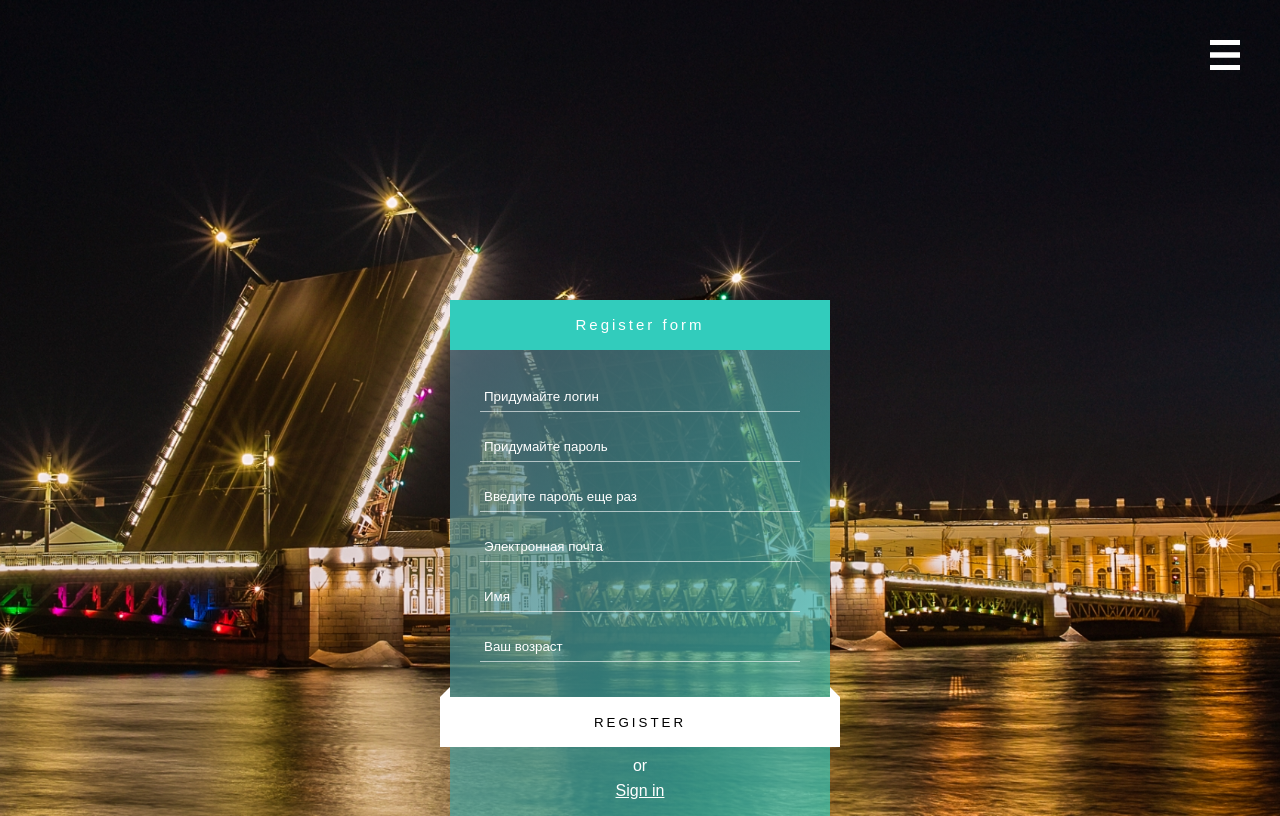
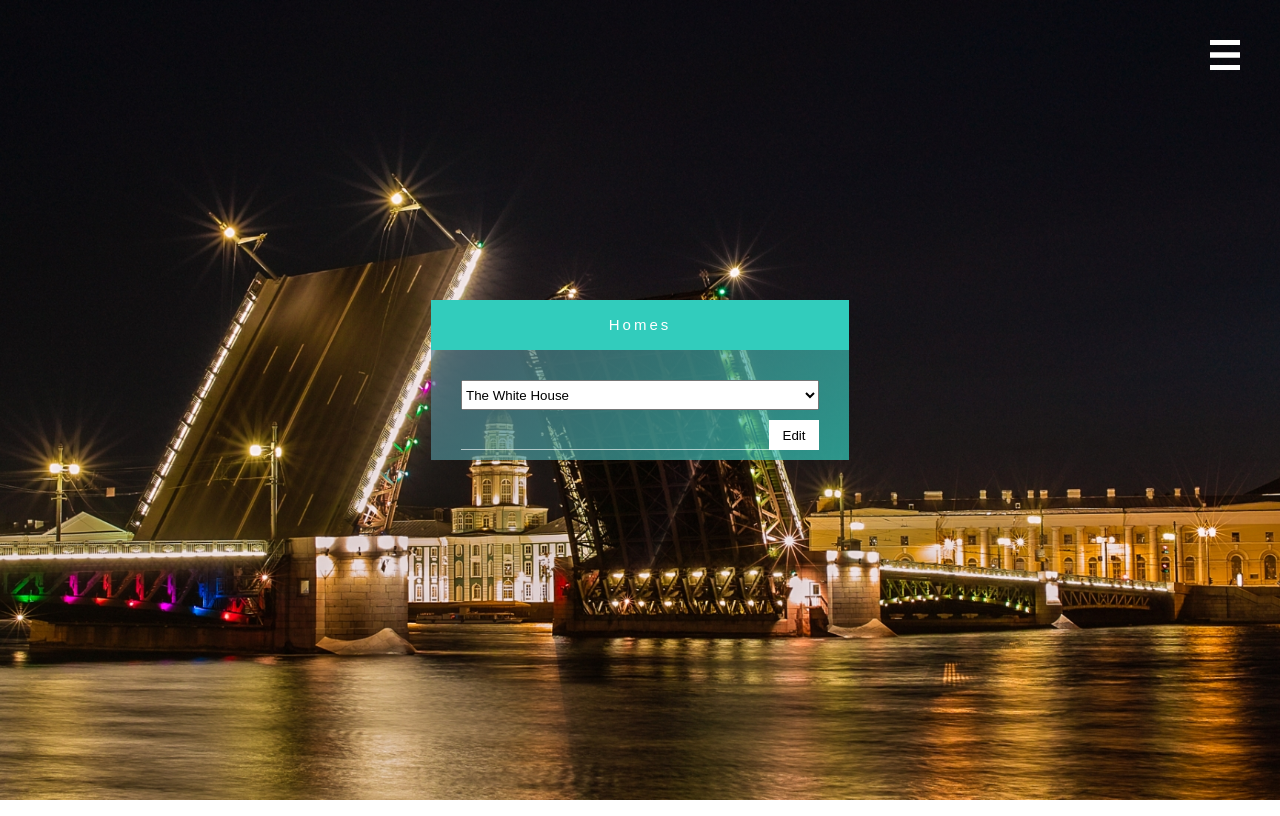
Before and after one commit to mynamedaze/exceed-learning, a React (Create React App) app: page /homes in a window 1280 px wide. Before the commit this address led to /auth. Built offline with nearby package versions, Linux system fonts and the light colour scheme.

Commit message:
начал список домов и комнат, пока все на стороне клиента

```diff
--- a/package.json
+++ b/package.json
@@ -10,6 +10,7 @@
     "react-redux": "^7.1.3",
     "react-router-dom": "^5.1.2",
     "react-scripts": "3.2.0",
+    "react-select": "^3.0.8",
     "redux": "^4.0.4",
     "redux-thunk": "^2.3.0"
   },
--- a/src/App.js
+++ b/src/App.js
@@ -22,6 +22,7 @@ class App extends React.Component{
     let routes = (
         <Switch>
           <Route path={'/logout'} component={Logout}/>
+          <Route path={'/homes'} component={Homes}/>
           <Route path={'/auth/profile'} component={Profile}/>
           <Route path={'/auth'} component={Auth}/>
           <Redirect to={'/auth'} exact/>
@@ -31,8 +32,8 @@ class App extends React.Component{
     if (this.props.isAuthenticated) {
       routes = (
         <Switch>
+          <Route path={'/homes'} component={Homes}/>
           <Route path={'/auth/profile'} component={Profile}/>
-          <Route path={'/homes'} component={Homes}/>
           <Route path={'/logout'} component={Logout}/>
           <Route path={'/auth'} component={Auth}/>
           <Redirect to={'/auth'} exact/>
--- /dev/null
+++ b/src/components/login/inputs/InputCustom.jsx
@@ -0,0 +1,11 @@
+import React from 'react';
+
+class InputCustom extends React.Component {
+  render() {
+    return (
+      <div></div>
+    )
+  }
+}
+
+export default InputCustom;
--- /dev/null
+++ b/src/components/login/inputs/SelectCustom.jsx
@@ -0,0 +1,33 @@
+import React from 'react';
+
+class SelectCustom extends React.Component {
+  constructor(props) {
+    super(props);
+    this.state = {
+      value: ''
+    };
+
+    this.onValueChange = this.onValueChange.bind(this);
+  }
+
+  onValueChange(e) {
+    this.setState({value: e.target.value});
+    this.props.goChangeInput && this.props.goChangeInput(e);
+  }
+
+  render() {
+    return (
+      <div>
+        <select value={this.state.value} onChange={(e) => {this.onValueChange(e)}}>
+          {this.props.options.map((item, i) =>{
+            return (
+              <option key={i} value={item.label}>{item.label}</option>
+            )
+          })}
+        </select>
+      </div>
+    );
+  }
+}
+
+export default SelectCustom;
--- a/src/containers/Homes/Homes.jsx
+++ b/src/containers/Homes/Homes.jsx
@@ -1,10 +1,73 @@
 import React from 'react';
 import './Homes.scss';
+import InputCustom from "../../components/login/inputs/InputCustom";
+import SelectCustom from "../../components/login/inputs/SelectCustom";
 
 class Homes extends React.Component {
-  render() {
-    return (
-      <div></div>
+  constructor(props) {
+    super(props);
+
+    this.state = {
+      selectedHome: '',
+      selectedHomeId: '',
+      selectedRoom: ''
+    };
+
+    this.homes = [
+      {id: 'sdfds', value: 'The White House', label: 'The White House'},
+      {id: 'fdsfs', value: 'Big Ben', label: 'Big Ben'},
+      {id: 'gdfgs', value: 'Tower of Pisa', label: 'Tower of Pisa'},
+      {id: 'sssds', value: 'Old Trafford', label: 'Old Trafford'},
+      {id: 'sdfds', value: 'Auchan', label: 'Auchan'},
+    ];
+
+    this.rooms = [
+      {homeId: 'sdfds', id: '01', value: 'Room 1', label: 'Room 1'},
+      {homeId: 'sdfds', id: '02', value: 'Room 2', label: 'Room 2'},
+      {homeId: 'sdfds', id: '03', value: 'Room 3', label: 'Room 3'},
+      {homeId: 'sdfds', id: '04', value: 'Room 4', label: 'Room 4'},
+      {homeId: 'sdfds', id: '05', value: 'Room 5', label: 'Room 5'},
+      {homeId: 'sdfds', id: '06', value: 'Room 6', label: 'Room 6'},
+      {homeId: 'fdsfs', id: '01', value: 'Big 1', label: 'Room 1'},
+      {homeId: 'fdsfs', id: '02', value: 'Big 2', label: 'Room 2'},
+      {homeId: 'fdsfs', id: '03', value: 'Big 3', label: 'Room 3'},
+      {homeId: 'fdsfs', id: '04', value: 'Big 4', label: 'Room 4'},
+      {homeId: 'gdfgs', id: '01', value: 'Pisa 1', label: 'Room 1'},
+      {homeId: 'gdfgs', id: '02', value: 'Pisa 2', label: 'Room 2'},
+      {homeId: 'gdfgs', id: '03', value: 'Pisa 3', label: 'Room 3'},
+      {homeId: 'gdfgs', id: '04', value: 'Pisa 4', label: 'Room 4'},
+      {homeId: 'sssds', id: '01', value: 'Sector 1', label: 'Room 1'},
+      {homeId: 'sssds', id: '02', value: 'Sector 2', label: 'Room 2'},
+      {homeId: 'sssds', id: '03', value: 'Sector 3', label: 'Room 3'},
+      {homeId: 'sssds', id: '04', value: 'Sector 4', label: 'Room 4'},
+      {homeId: 'sdfds', id: '01', value: 'Larek 1', label: 'Room 1'},
+      {homeId: 'sdfds', id: '02', value: 'Larek 2', label: 'Room 2'},
+      {homeId: 'sdfds', id: '03', value: 'Larek 3', label: 'Room 3'},
+      {homeId: 'sdfds', id: '04', value: 'Larek 4', label: 'Room 4'},
+    ];
+  }
+    render() {
+      return (
+      <div className="homes-container">
+        <div className="outer">
+          <div className="homes">
+            <h2 className="title">Homes</h2>
+            <div className="wrapper">
+              <div className="forms-field">
+                <SelectCustom
+                  goChangeInput={this.goChangeInput}
+                  selectValue={this.state.valueSelect}
+                  options={this.homes}
+                />
+                <div className="edit-field">
+                  <input type="text" className="input" onChange={(e) => {this.handleChange('home', e)}} value={this.state.home}/>
+                  <button className="edit-btn">Edit</button>
+                </div>
+              </div>
+            </div>
+          </div>
+        </div>
+      </div>
     )
   }
 }
--- a/src/containers/Homes/Homes.scss
+++ b/src/containers/Homes/Homes.scss
@@ -0,0 +1,106 @@
+@import "../../sass/variables";
+@import "../../sass/mixins";
+
+.homes-container {
+  margin-top: 300px;
+  max-width: 500px;
+  @include centers;
+  .outer {
+    @include section-width;
+    @include paddings;
+  }
+}
+
+.homes {
+  /* Permalink - use to edit and share this gradient: https://colorzilla.com/gradient-editor/#abdcff+0,32ccbc+100&0.6+0,0.6+100 */
+  background: -moz-linear-gradient(-45deg, rgba(91, 115, 133, 0.7) 0%, rgba(50, 204, 188, 0.7) 100%); /* FF3.6-15 */
+  background: -webkit-linear-gradient(-45deg, rgba(91, 115, 133, 0.7) 0%, rgba(50, 204, 188, 0.7) 100%); /* Chrome10-25,Safari5.1-6 */
+  background: linear-gradient(135deg, rgba(91, 115, 133, 0.7) 0%, rgba(50, 204, 188, 0.7) 100%); /* W3C, IE10+, FF16+, Chrome26+, Opera12+, Safari7+ */
+  filter: progid:DXImageTransform.Microsoft.gradient(startColorstr='#5B7385', endColorstr='#9932ccbc', GradientType=1); /* IE6-9 fallback on horizontal gradient */
+  margin-left: 10px;
+  margin-right: 10px;
+  padding-bottom: 10px;
+  .title {
+    background-color: #32CCBC;
+    text-align: center;
+    height: 50px;
+    display: flex;
+    align-items: center;
+    justify-content: center;
+    color: #fff;
+    font-weight: 300;
+    letter-spacing: 3px;
+  }
+
+  .invalid-notice {
+    display: block;
+    text-align: center;
+    color: #fff;
+    width: 100%;
+    font-size: 16px;
+  }
+
+  .wrapper {
+    margin-left: 30px;
+    margin-right: 30px;
+    position: relative;
+    &.already-exists::after {
+      position: absolute;
+      content: "данный логин уже занят";
+      top: 0;
+      left: 0;
+      color: #fff;
+      z-index: 3;
+    }
+  }
+  .forms-field {
+    margin-top: 30px;
+  }
+  input {
+    background-color: transparent;
+    border-bottom: 1px solid rgba(255, 255, 255, 0.6);
+    height: 30px;
+    width: 10px;
+    flex-grow: 1;
+    border-radius: 0;
+    color: #fff;
+    position: relative;
+
+    &::-webkit-input-placeholder {
+      color: #fff;
+    }
+
+    &::-moz-placeholder {
+      color: #fff;
+    }
+
+    /* Firefox 19+ */
+    &:-moz-placeholder {
+      color: #fff;
+    }
+
+    /* Firefox 18- */
+    &:-ms-input-placeholder {
+      color: #fff;
+    }
+
+    &.error {
+      border-bottom: 1px solid red;
+    }
+  }
+  select {
+    width: 100%;
+    height: 30px;
+  }
+  .edit-field {
+    display: flex;
+    justify-content: space-between;
+    flex-wrap: wrap;
+    margin-top: 10px;
+  }
+  .edit-btn {
+    width: 50px;
+    height: 30px;
+    background-color: #fff;
+  }
+}
```
Also changed, not shown: 1 other file (tests, documents, lock files or other folders).
